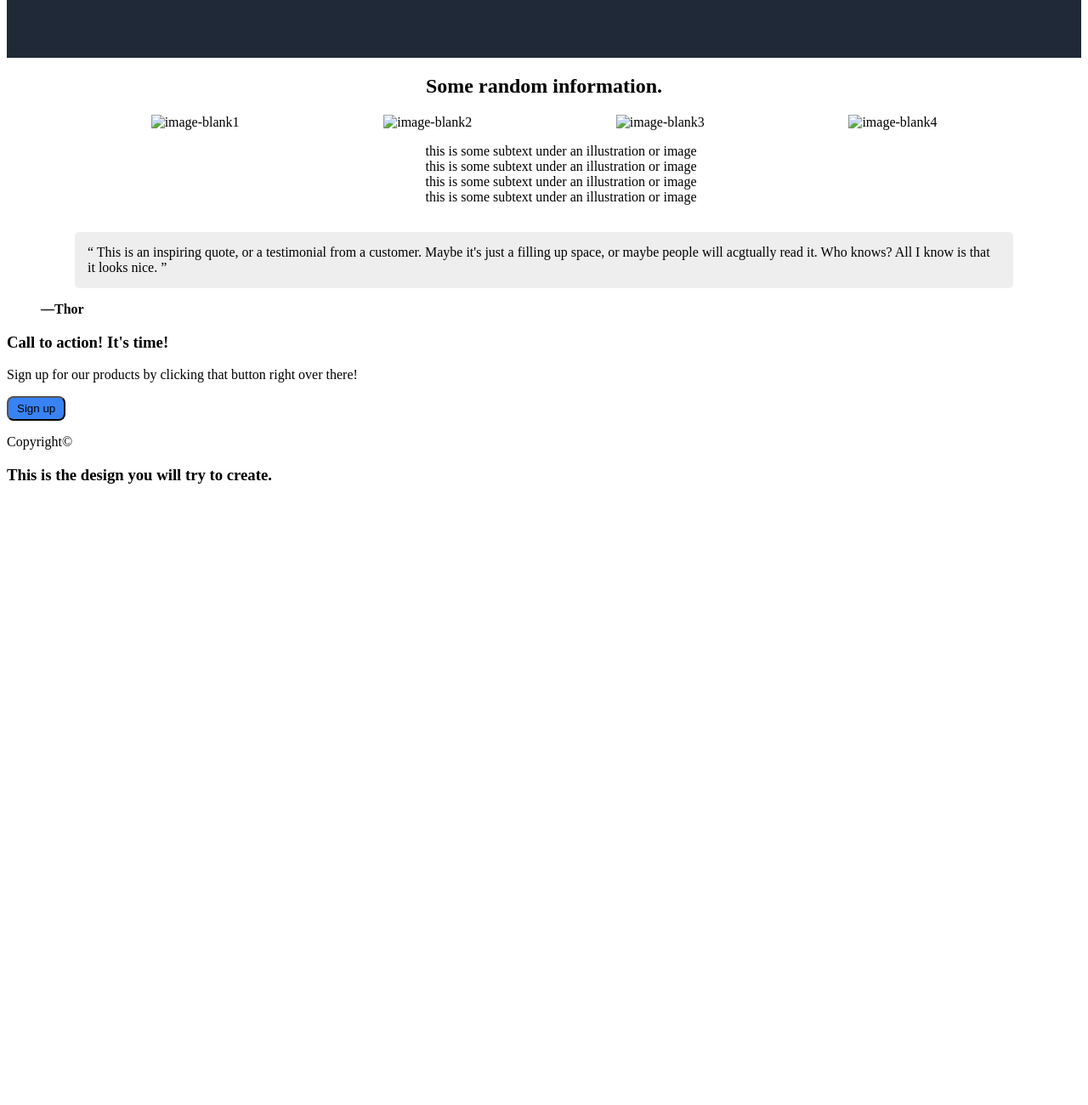
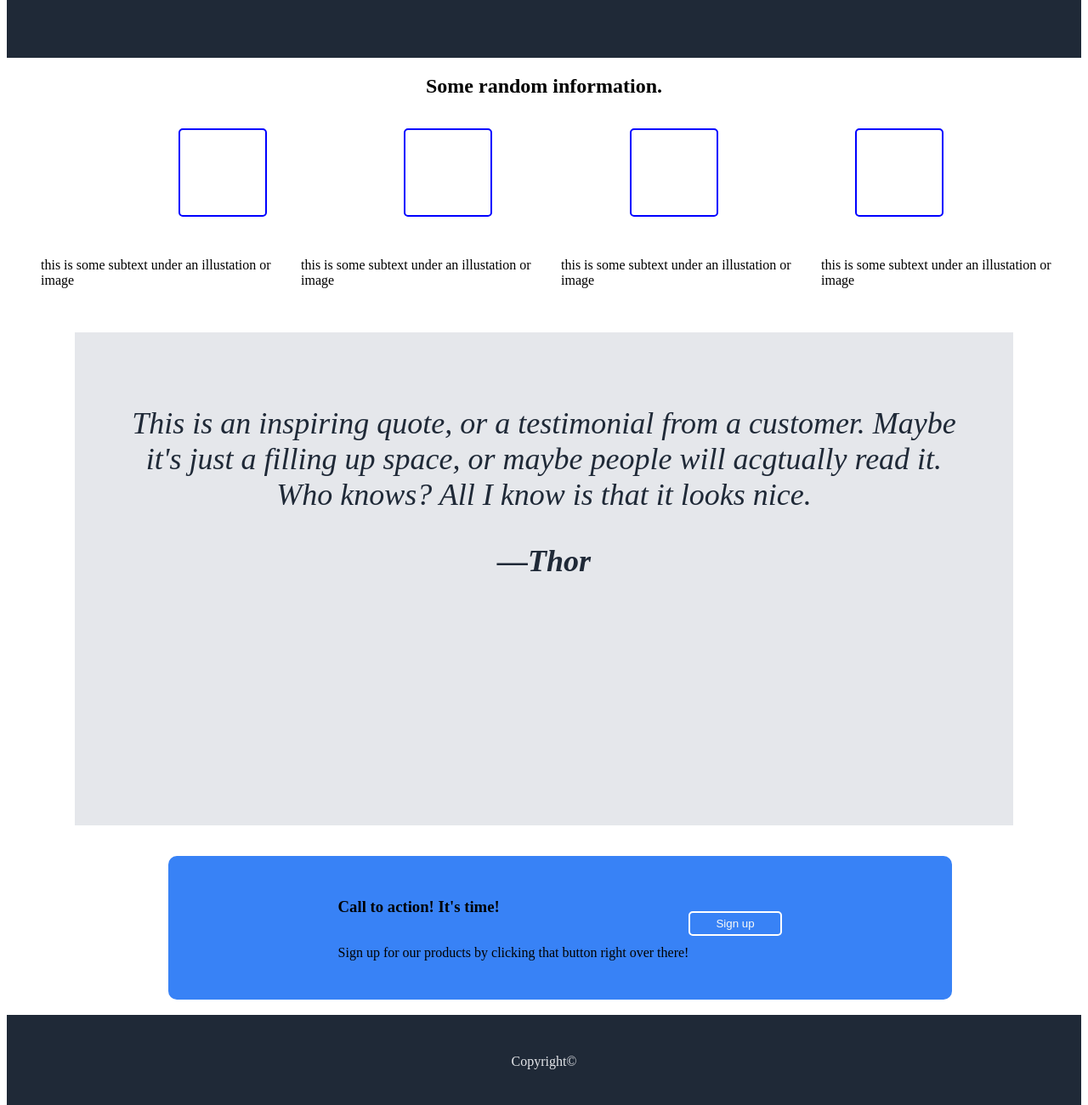
Before and after one commit to webdesignworld/Main-CSS-My-Project, a plain HTML site: page index.html in a window 1280 px wide. Shown: the part 420-1720 px from the top of the page at 85% size. Before the commit the page ends 1009 px from the top, so only its background shows below. Drawn offline with Linux system fonts and the light colour scheme.

Commit message:
updated css

```diff
--- a/index.html
+++ b/index.html
@@ -41,50 +41,66 @@
       </div>
    </div>
     </header>
+
+
     <main>
       <h2>Some random information.</h2>
       <div class="illustrations">
-<img src="#" alt="image-blank1" />
-<img src="#" alt="image-blank2" />
-<img src="#" alt="image-blank3" />
- <img src="#" alt="image-blank4" />
+        <ul>
+<li><p><img src="#" alt=""></p> </li>
+<li><p><img src="#" alt=""></p> </li>
+<li><p><img src="#" alt=""></p> </li>
+<li><p><img src="#" alt=""></p> </li>
+</ul>
+<div class="illustration-text">
+  <ul>
+    <li>this is some subtext under an illustation or image</li>
+    <li>this is some subtext under an illustation or image</li>
+    <li>this is some subtext under an illustation or image</li>
+    <li>this is some subtext under an illustation or image</li>
+  </ul>
+
 </div>
 
-<div class="illustration-text">
-      <ul>
-        <li> this is some subtext under an illustration or image</li>
-        <li> this is some subtext under an illustration or image</li>
-        <li> this is some subtext under an illustration or image</li>
-        <li> this is some subtext under an illustration or image</li>
-      </ul>
-    </div>
-      <div class="quote-section">
+
+
+</div>
+
+
         <figure>
           <blockquote cite="#">
             <p>
               This is an inspiring quote, or a testimonial from a customer.
               Maybe it's just a filling up space, or maybe people will acgtually
-              read it. Who knows? All I know is that it looks nice.
+              read it. Who knows? All I know is that it looks nice.<figcaption><strong>—Thor</strong></figcaption>
             </p>
+
+        </figure>
           </blockquote>
-          <figcaption><strong>—Thor</strong></figcaption>
-        </figure>
-      </div>
+
+
+
+<div class="call-to-action-container">
       <div class="call-to-action">
         <h3>Call to action! It's time!</h3>
         <p>
           Sign up for our products by clicking that button right over there!
         </p>
-        <a href="#" target="_blank">
-          <button class="sign-up" type="button">Sign up</button>
+      </div>
+          <a href="#" target="_blank">
+          <button class="sign-up-action" type="button">Sign up</button>
         </a>
-      </div>
+</div>
+
+
+
     </main>
+    <br>
     <footer>
       <div class="footer-section">
         <p>Copyright&#169;</p>
       </div>
-      <h3>This is the design you will try to create.</h3>
+
     </footer>
   </body>
 </html>
--- a/style.css
+++ b/style.css
@@ -1,3 +1,4 @@
+
 :root{
 --hero-footer-background:#1F2937;
 --call-to-action-button-color:#3882F6;
@@ -17,6 +18,7 @@ nav {
     flex-wrap: nowrap;
     justify-content: space-evenly;
 }
+
 
 .menu {
     display: flex;
@@ -87,18 +89,30 @@ h2{
    justify-content: center;
 }
 
- .illustrations{
+ .illustrations ul {
     display: flex;
     flex-direction: row;
-    flex-wrap: wrap;
+    flex-wrap: nowrap;
     justify-content: space-evenly;
 
 }
 
-.illustration-text{
+
+
+  .illustrations p{
+    border: 2px solid blue;
+    border-radius: 5px;
+    width: 100px;
+    height: 100px;
+
+}
+
+
+.illustration-text {
     display: flex;
     flex-direction: row;
-    justify-content: space-evenly;
+    flex-wrap: nowrap;
+    justify-content: center;
 
 }
 
@@ -108,16 +122,59 @@ li{
 }
 
 
-blockquote p {
-        padding: 15px;
-        background: #eee;
-        border-radius: 5px;
+blockquote  {
+    display: block;
+        padding: 50px;
+        background: #E5E7EB;
+        height: 60vh;
+        width: auto;
+        font-size:36px;
+        text-align: center;
+        font-style: italic;
+        color: #1F2937;
     }
 
-    blockquote p::before {
-        content: '\201C';
-    }
 
-    blockquote p::after {
-        content: '\201D';
-    }
+.call-to-action{
+display: flex;
+flex-direction: column;
+flex-wrap: nowrap;
+justify-content: space-evenly;
+
+}
+
+.call-to-action-container{
+    background-color: #3882F6;
+    display:inline-flex;
+    flex-direction: row;
+    flex-wrap: nowrap;
+    justify-content: center;
+    padding: 30px 200px;
+    margin-left: 15%;
+    border-radius: 10px;
+   }
+
+
+ .sign-up-action {
+    border: 2px solid white;
+    border-radius: 5px;
+    padding: 5px 30px;
+margin-top: 35px;
+background-color: var(--call-to-action-button-color)
+}
+
+a .sign-up-action{
+    color: #F9FAF8;
+}
+
+
+.footer-section{
+    background-color: #1F2937;
+    padding: 30px;
+
+}
+
+ .footer-section p{
+    text-align: center;
+    color: #E5E7EB;
+}
```
